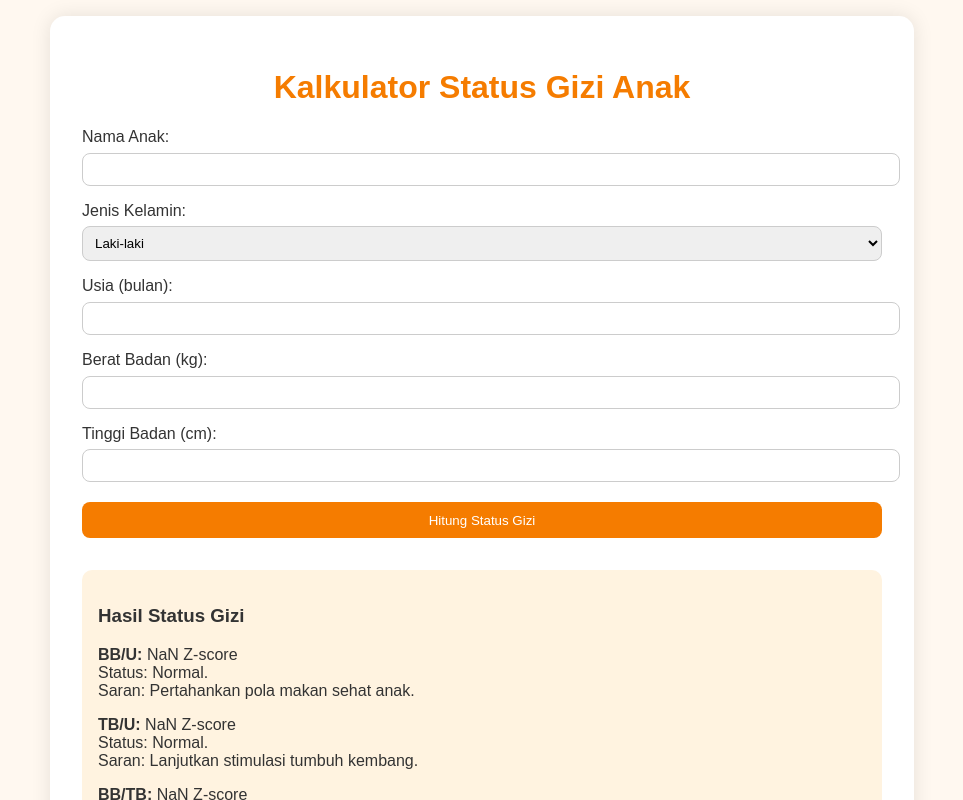
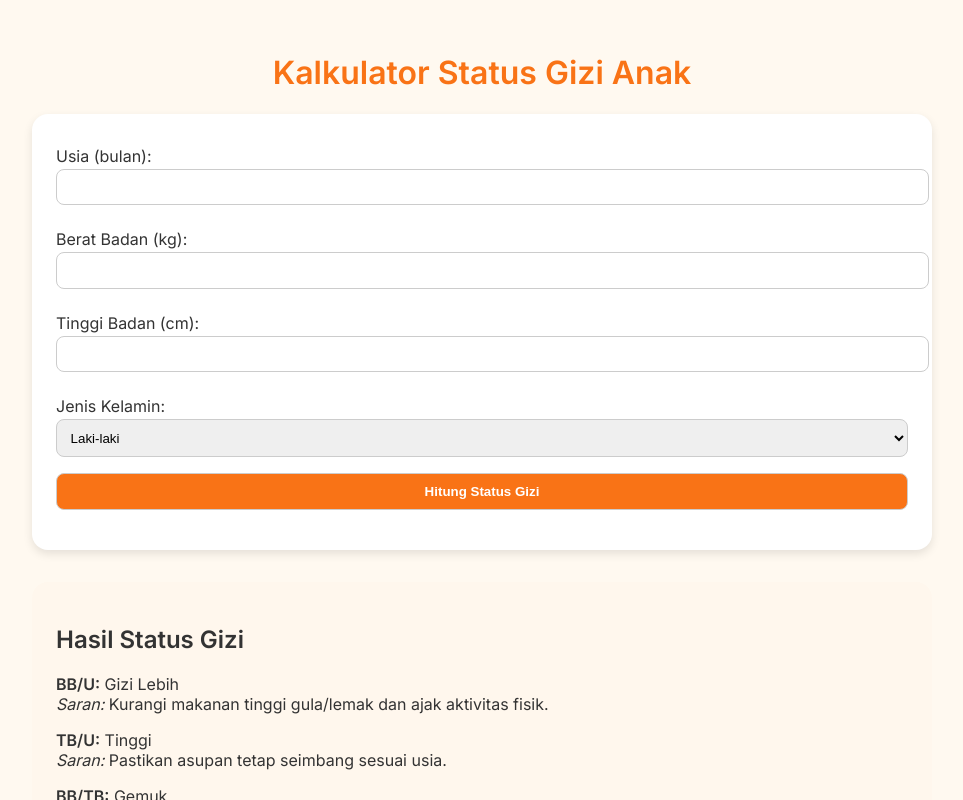
Before and after one commit to poligizicisauk/kalkulator-gizi-anak, a plain HTML site: page index.html in a window 1280 px wide. Both pictures are taken after a click on the button "Hitung Status Gizi". Shown: the top 800 px of the page, without its empty margins (158-1121 px from the left). Drawn offline with nearby package versions, Linux system fonts and the light colour scheme.

Commit message:
Update index.html

```diff
--- a/index.html
+++ b/index.html
@@ -1,173 +1,194 @@
 <!DOCTYPE html>
 <html lang="id">
+
 <head>
   <meta charset="UTF-8" />
   <meta name="viewport" content="width=device-width, initial-scale=1.0" />
   <title>Kalkulator Status Gizi Anak</title>
   <script src="https://cdn.jsdelivr.net/npm/chart.js"></script>
-  <script src="https://cdnjs.cloudflare.com/ajax/libs/jspdf/2.5.1/jspdf.umd.min.js"></script>
+  <link href="https://fonts.googleapis.com/css2?family=Inter:wght@400;600&display=swap" rel="stylesheet" />
   <style>
     body {
-      font-family: 'Arial', sans-serif;
-      background-color: #fff8f0;
+      font-family: 'Inter', sans-serif;
       margin: 0;
-      padding: 1em;
+      padding: 0;
+      background-color: #fff9f0;
       color: #333;
     }
     .container {
-      max-width: 800px;
-      margin: auto;
-      padding: 2em;
-      background-color: #ffffff;
-      border-radius: 15px;
-      box-shadow: 0 0 20px rgba(0,0,0,0.1);
+      max-width: 900px;
+      margin: 0 auto;
+      padding: 2rem;
     }
     h1 {
       text-align: center;
-      color: #f57c00;
+      color: #f97316;
+    }
+    .form-section {
+      background: white;
+      padding: 1.5rem;
+      border-radius: 1rem;
+      box-shadow: 0 4px 10px rgba(0, 0, 0, 0.1);
+      margin-bottom: 2rem;
     }
     label {
       display: block;
-      margin-top: 1em;
+      margin: 0.5rem 0 0.2rem;
     }
-    input, select {
+    input, select, button {
       width: 100%;
-      padding: 0.6em;
-      margin-top: 0.5em;
-      border-radius: 8px;
+      padding: 0.6rem;
+      margin-bottom: 1rem;
+      border-radius: 0.5rem;
       border: 1px solid #ccc;
     }
     button {
-      background-color: #f57c00;
+      background-color: #f97316;
       color: white;
-      padding: 0.8em;
-      margin-top: 1.5em;
-      border: none;
-      border-radius: 8px;
+      font-weight: bold;
       cursor: pointer;
-      width: 100%;
+      transition: background 0.3s;
     }
-    .result {
-      margin-top: 2em;
-      background-color: #fff3e0;
-      padding: 1em;
-      border-radius: 10px;
+    button:hover {
+      background-color: #ea580c;
+    }
+    .results {
+      background: #fff7ed;
+      padding: 1.5rem;
+      border-radius: 1rem;
+      margin-bottom: 2rem;
+    }
+    .graph-container {
+      background: white;
+      padding: 1rem;
+      border-radius: 1rem;
+      margin-bottom: 2rem;
     }
     canvas {
       max-width: 100%;
-      margin-top: 2em;
     }
   </style>
 </head>
+
 <body>
   <div class="container">
     <h1>Kalkulator Status Gizi Anak</h1>
-    <label>Nama Anak:
-      <input type="text" id="nama">
-    </label>
-    <label>Jenis Kelamin:
-      <select id="jk">
-        <option value="L">Laki-laki</option>
-        <option value="P">Perempuan</option>
+    <div class="form-section">
+      <label for="usia">Usia (bulan):</label>
+      <input type="number" id="usia" min="0" max="60" />
+
+      <label for="bb">Berat Badan (kg):</label>
+      <input type="number" id="bb" step="0.1" />
+
+      <label for="tb">Tinggi Badan (cm):</label>
+      <input type="number" id="tb" step="0.1" />
+
+      <label for="jenisKelamin">Jenis Kelamin:</label>
+      <select id="jenisKelamin">
+        <option value="laki-laki">Laki-laki</option>
+        <option value="perempuan">Perempuan</option>
       </select>
-    </label>
-    <label>Usia (bulan):
-      <input type="number" id="usia">
-    </label>
-    <label>Berat Badan (kg):
-      <input type="number" step="0.1" id="bb">
-    </label>
-    <label>Tinggi Badan (cm):
-      <input type="number" step="0.1" id="tb">
-    </label>
+
       <button onclick="hitungStatusGizi()">Hitung Status Gizi</button>
-    <div id="hasil" class="result"></div>
+    </div>
+
+    <div id="hasil" class="results"></div>
+
+    <div class="graph-container">
       <canvas id="chartBBU"></canvas>
+    </div>
+    <div class="graph-container">
       <canvas id="chartTBU"></canvas>
+    </div>
+    <div class="graph-container">
       <canvas id="chartBBTB"></canvas>
-    <button onclick="unduhPDF()">Unduh PDF</button>
+    </div>
   </div>
 
   <script>
     function hitungStatusGizi() {
-    const nama = document.getElementById('nama').value;
-    const jk = document.getElementById('jk').value;
       const usia = parseInt(document.getElementById('usia').value);
       const bb = parseFloat(document.getElementById('bb').value);
       const tb = parseFloat(document.getElementById('tb').value);
+      const jk = document.getElementById('jenisKelamin').value;
+      const hasil = document.getElementById('hasil');
 
-    let bbu, tbu, bbtb;
-    let saran = '';
+      // Dummy z-score values
+      const zBBU = (bb - 10) / 1.5;
+      const zTBU = (tb - 85) / 3;
+      const zBBTB = (bb / (tb / 100) - 14) / 1.2;
 
-    // Placeholder Z-score lookup dummy logic (replace with real data)
-    bbu = bb / (usia * 0.2); // hanya ilustrasi
-    tbu = tb / (usia * 0.5);
-    bbtb = bb / (tb * 0.1);
+      let statusBBU = '', saranBBU = '';
+      if (zBBU < -3) { statusBBU = 'Gizi Buruk'; saranBBU = 'Perlu penanganan medis dan asupan gizi tinggi energi dan protein.'; }
+      else if (zBBU < -2) { statusBBU = 'Gizi Kurang'; saranBBU = 'Berikan makanan bergizi seimbang dan pantau pertumbuhan.'; }
+      else if (zBBU <= 2) { statusBBU = 'Gizi Baik'; saranBBU = 'Pertahankan pola makan dan pantau pertumbuhan rutin.'; }
+      else { statusBBU = 'Gizi Lebih'; saranBBU = 'Kurangi makanan tinggi gula/lemak dan ajak aktivitas fisik.'; }
 
-    let hasil = `<h3>Hasil Status Gizi ${nama}</h3>`;
-    hasil += `<p><strong>BB/U:</strong> ${bbu.toFixed(2)} Z-score<br>`;
-    if (bbu < -3) hasil += "Status: Berat badan sangat kurang. <br>Saran: Konsultasikan segera ke petugas gizi.<br>";
-    else if (bbu < -2) hasil += "Status: Berat badan kurang. <br>Saran: Pantau asupan makan dan periksakan ke posyandu.<br>";
-    else hasil += "Status: Normal. <br>Saran: Pertahankan pola makan sehat anak.<br>";
+      let statusTBU = '', saranTBU = '';
+      if (zTBU < -3) { statusTBU = 'Sangat Pendek'; saranTBU = 'Perlu evaluasi tumbuh kembang dan intervensi gizi.'; }
+      else if (zTBU < -2) { statusTBU = 'Pendek'; saranTBU = 'Pantau pola makan dan konsultasi dengan ahli gizi.'; }
+      else if (zTBU <= 2) { statusTBU = 'Normal'; saranTBU = 'Pertahankan pertumbuhan optimal anak.'; }
+      else { statusTBU = 'Tinggi'; saranTBU = 'Pastikan asupan tetap seimbang sesuai usia.'; }
 
-    hasil += `<p><strong>TB/U:</strong> ${tbu.toFixed(2)} Z-score<br>`;
-    if (tbu < -3) hasil += "Status: Sangat pendek. <br>Saran: Periksakan ke petugas kesehatan segera.<br>";
-    else if (tbu < -2) hasil += "Status: Pendek. <br>Saran: Cek rutin pertumbuhan anak.<br>";
-    else hasil += "Status: Normal. <br>Saran: Lanjutkan stimulasi tumbuh kembang.<br>";
+      let statusBBTB = '', saranBBTB = '';
+      if (zBBTB < -3) { statusBBTB = 'Sangat Kurus'; saranBBTB = 'Berikan intervensi gizi dan pemeriksaan lanjutan.'; }
+      else if (zBBTB < -2) { statusBBTB = 'Kurus'; saranBBTB = 'Tingkatkan asupan gizi dan pantau berat badan.'; }
+      else if (zBBTB <= 2) { statusBBTB = 'Normal'; saranBBTB = 'Pertahankan berat badan ideal anak.'; }
+      else { statusBBTB = 'Gemuk'; saranBBTB = 'Batasi makanan manis/berlemak dan ajak bergerak aktif.'; }
 
-    hasil += `<p><strong>BB/TB:</strong> ${bbtb.toFixed(2)} Z-score<br>`;
-    if (bbtb < -3) hasil += "Status: Gizi buruk. <br>Saran: Segera ke fasilitas kesehatan.<br>";
-    else if (bbtb < -2) hasil += "Status: Gizi kurang. <br>Saran: Perbaiki pola makan anak.<br>";
-    else hasil += "Status: Normal. <br>Saran: Jaga pola makan bergizi seimbang.<br>";
+      hasil.innerHTML = `
+        <h2>Hasil Status Gizi</h2>
+        <p><strong>BB/U:</strong> ${statusBBU}<br/><em>Saran:</em> ${saranBBU}</p>
+        <p><strong>TB/U:</strong> ${statusTBU}<br/><em>Saran:</em> ${saranTBU}</p>
+        <p><strong>BB/TB:</strong> ${statusBBTB}<br/><em>Saran:</em> ${saranBBTB}</p>
+      `;
 
-    document.getElementById('hasil').innerHTML = hasil;
-
-    renderChart('chartBBU', 'Grafik BB/U', usia, bb);
-    renderChart('chartTBU', 'Grafik TB/U', usia, tb);
-    renderChart('chartBBTB', 'Grafik BB/TB', tb, bb);
+      updateCharts(usia, bb, tb);
     }
 
-  function renderChart(id, label, x, y) {
-    const ctx = document.getElementById(id).getContext('2d');
-    new Chart(ctx, {
+    function updateCharts(usia, bb, tb) {
+      const usiaArr = Array.from({ length: 61 }, (_, i) => i);
+      const refBBU = usiaArr.map(u => 9 + Math.sin(u / 10));
+      const refTBU = usiaArr.map(u => 75 + u * 0.5 + Math.cos(u / 8));
+      const refBBTB = usiaArr.map(u => 15 + Math.sin(u / 7));
+
+      new Chart(document.getElementById('chartBBU'), {
         type: 'line',
         data: {
-        labels: [x - 1, x],
-        datasets: [{
-          label: label,
-          data: [y - 0.5, y],
-          borderColor: '#f57c00',
-          fill: false,
-          tension: 0.3
-        }]
+          labels: usiaArr,
+          datasets: [
+            { label: 'BB/U (Rujukan)', data: refBBU, borderColor: 'gray', fill: false },
+            { label: 'Anak', data: usiaArr.map(u => u === usia ? bb : null), borderColor: 'orange', pointBackgroundColor: 'orange', pointRadius: 5, type: 'line' }
+          ]
         },
-      options: {
-        responsive: true,
-        scales: {
-          x: { title: { display: true, text: label.includes('BB/TB') ? 'Tinggi (cm)' : 'Usia (bulan)' } },
-          y: { title: { display: true, text: label.includes('TB') ? 'Tinggi (cm)' : 'Berat (kg)' } }
-        }
-      }
+        options: { responsive: true, plugins: { legend: { position: 'top' } } }
       });
-  }
 
-  async function unduhPDF() {
-    const { jsPDF } = window.jspdf;
-    const doc = new jsPDF();
-    doc.text("Hasil Status Gizi Anak", 10, 10);
-    const hasil = document.getElementById('hasil').innerText.split('\n');
-    hasil.forEach((line, i) => doc.text(line, 10, 20 + i * 8));
+      new Chart(document.getElementById('chartTBU'), {
+        type: 'line',
+        data: {
+          labels: usiaArr,
+          datasets: [
+            { label: 'TB/U (Rujukan)', data: refTBU, borderColor: 'gray', fill: false },
+            { label: 'Anak', data: usiaArr.map(u => u === usia ? tb : null), borderColor: 'orange', pointBackgroundColor: 'orange', pointRadius: 5, type: 'line' }
+          ]
+        },
+        options: { responsive: true, plugins: { legend: { position: 'top' } } }
+      });
 
-    // Ambil grafik sebagai gambar dan tambahkan ke PDF
-    for (let i = 0; i < 3; i++) {
-      const chartId = ['chartBBU','chartTBU','chartBBTB'][i];
-      const canvas = document.getElementById(chartId);
-      const imgData = canvas.toDataURL("image/png");
-      doc.addPage();
-      doc.addImage(imgData, 'PNG', 15, 20, 180, 100);
-    }
-    doc.save("hasil_status_gizi.pdf");
+      new Chart(document.getElementById('chartBBTB'), {
+        type: 'line',
+        data: {
+          labels: usiaArr,
+          datasets: [
+            { label: 'BB/TB (Rujukan)', data: refBBTB, borderColor: 'gray', fill: false },
+            { label: 'Anak', data: usiaArr.map(u => u === usia ? bb / (tb / 100) : null), borderColor: 'orange', pointBackgroundColor: 'orange', pointRadius: 5, type: 'line' }
+          ]
+        },
+        options: { responsive: true, plugins: { legend: { position: 'top' } } }
+      });
     }
   </script>
 </body>
+
 </html>
```
Lines whose indentation alone changed are shown as unchanged.
